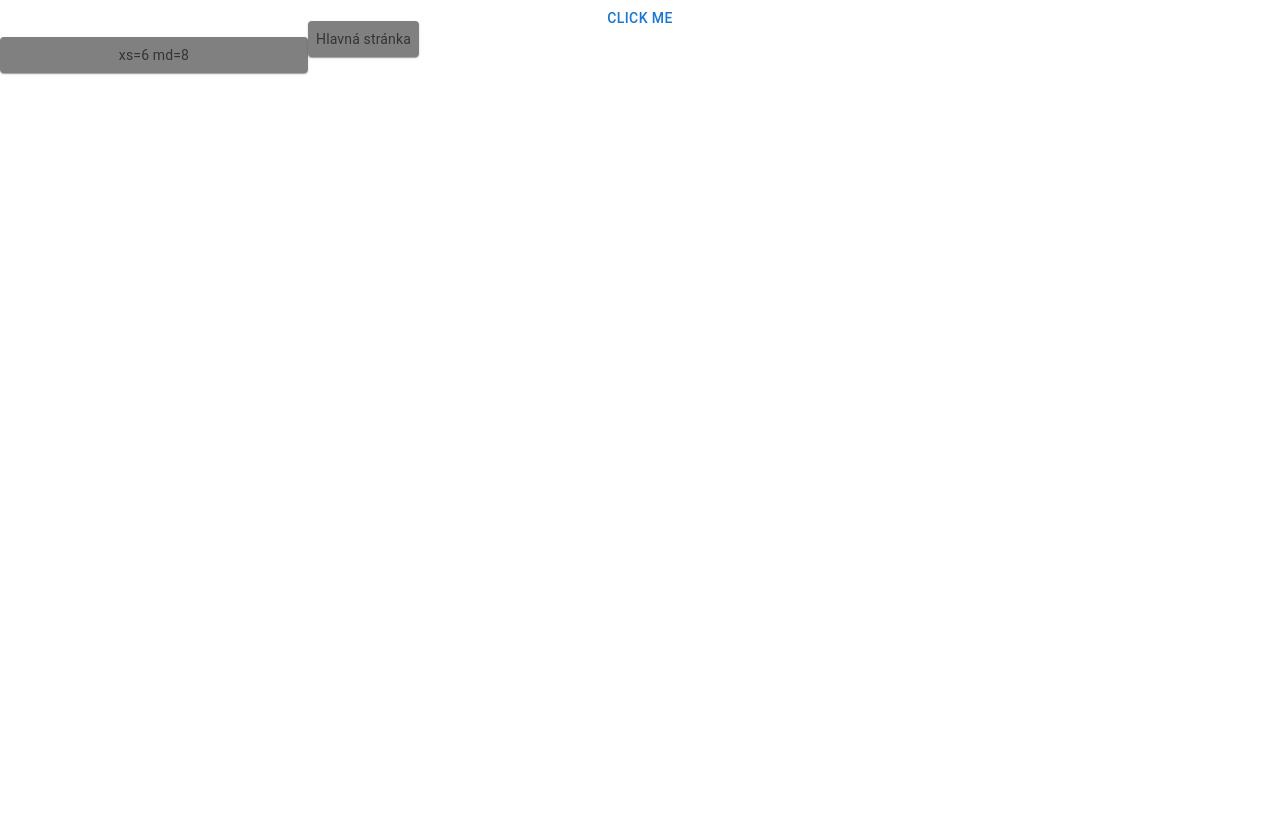
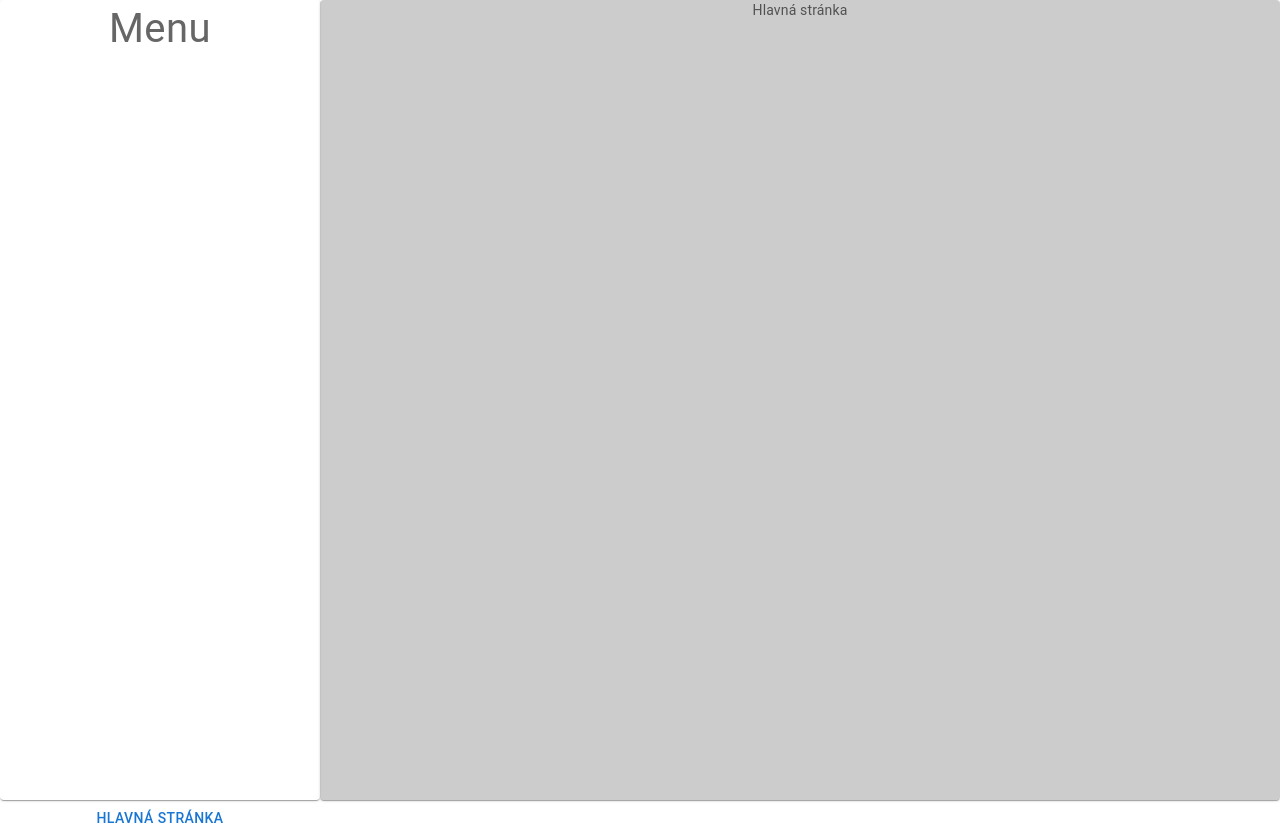
Before and after one commit to kadlicekM/my-app, a React (Create React App) app: page / in a window 1280 px wide. Before the commit the page ends 800 px from the top, so only its background shows below. Built offline with nearby package versions, Linux system fonts and the light colour scheme.

Commit message:
basic_layout_screen_divided

```diff
--- a/src/App.tsx
+++ b/src/App.tsx
@@ -8,7 +8,6 @@ import FullWidthGrid from './components/grid/grid';
 function App() {
   return (
     <div className="App">
-      <Button>Click me</Button>
       <FullWidthGrid></FullWidthGrid>
     </div>
 
--- a/src/components/grid/grid.tsx
+++ b/src/components/grid/grid.tsx
@@ -3,30 +3,43 @@ import { styled } from '@mui/material/styles';
 import Box from '@mui/material/Box';
 import Paper from '@mui/material/Paper';
 import Grid from '@mui/material/Grid';
-import { height } from '@mui/system';
-import { sizing } from '@mui/system';
+import { Button, Typography } from '@mui/material';
 
-const Item = styled(Paper)(({ theme }) => ({
-    backgroundColor: "gray",
+const ItemMenu = styled(Paper)(({ theme }) => ({
+    backgroundColor: "white",
     ...theme.typography.body2,
-    padding: theme.spacing(1),
+    padding: theme.spacing(0),
     textAlign: 'center',
     color: theme.palette.text.secondary,
+    height: "100vh"
 }));
+
+const ItemWindow = styled(Paper)(({ theme }) => ({
+    backgroundColor: "#80808066",
+    ...theme.typography.body2,
+    padding: theme.spacing(0),
+    textAlign: 'center',
+    color: theme.palette.text.secondary,
+    height: "100vh"
+}));
+
+
 
 export default function FullWidthGrid() {
     return (
         <Box
             sx={{
                 flexGrow: 1,
-                height: "75%",
+                height: "100vh",
             }}>
-            <Grid container spacing={2} height="75%">
-                <Grid item xs={3} lg={3}>
-                    <Item>xs=6 md=8</Item>
+            <Grid container height="100vh">
+                <Grid  item xs={3} lg={3}>
+                    <ItemMenu sx={{fontSize:40}}>Menu</ItemMenu>
+                    <Button>Hlavná stránka</Button>
                 </Grid>
-                <Grid>
-                    <Item>Hlavná stránka</Item>
+
+                <Grid item xs={3} lg={9}>
+                    <ItemWindow>Hlavná stránka</ItemWindow>
                 </Grid>
 
             </Grid>
```
